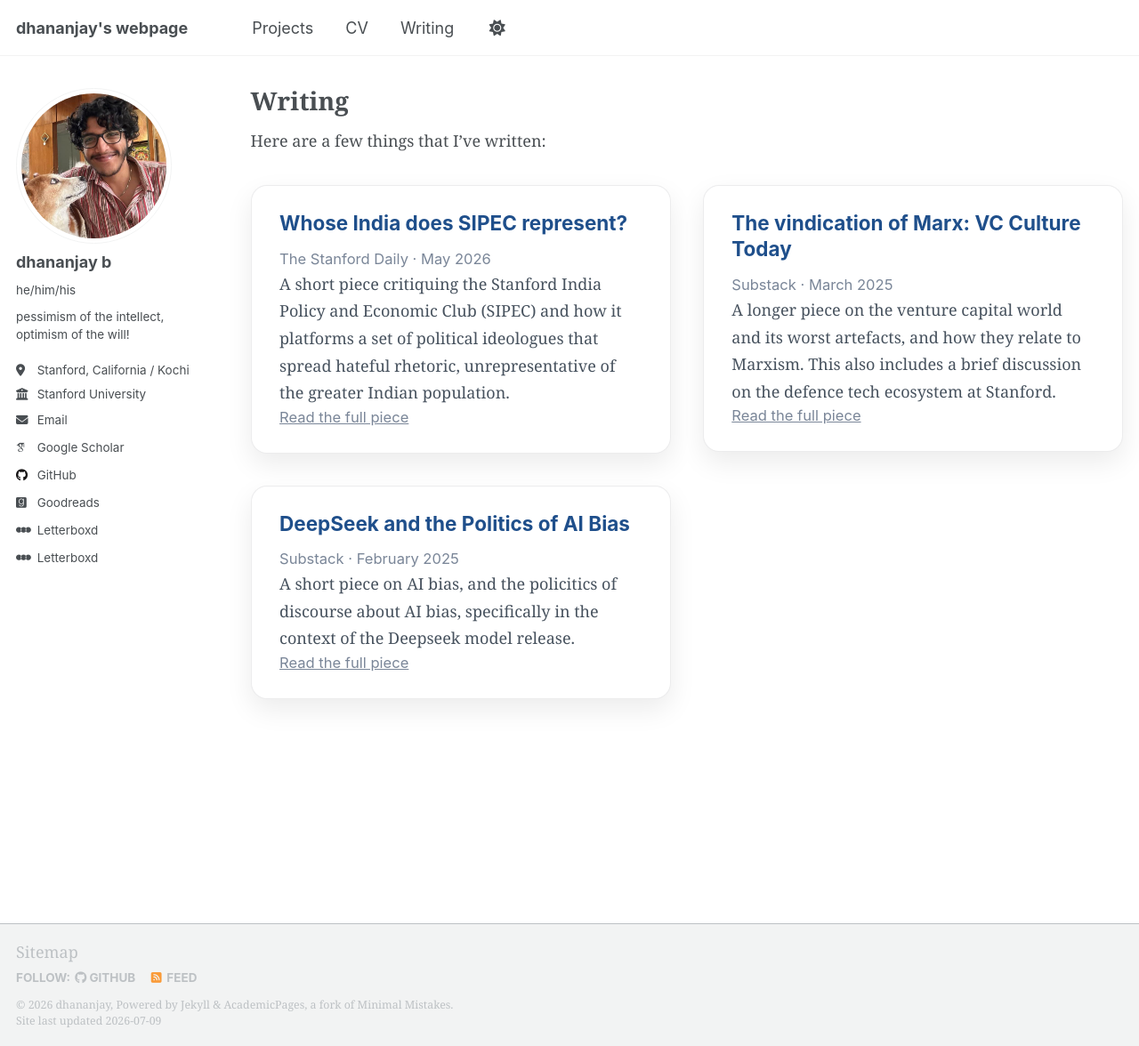
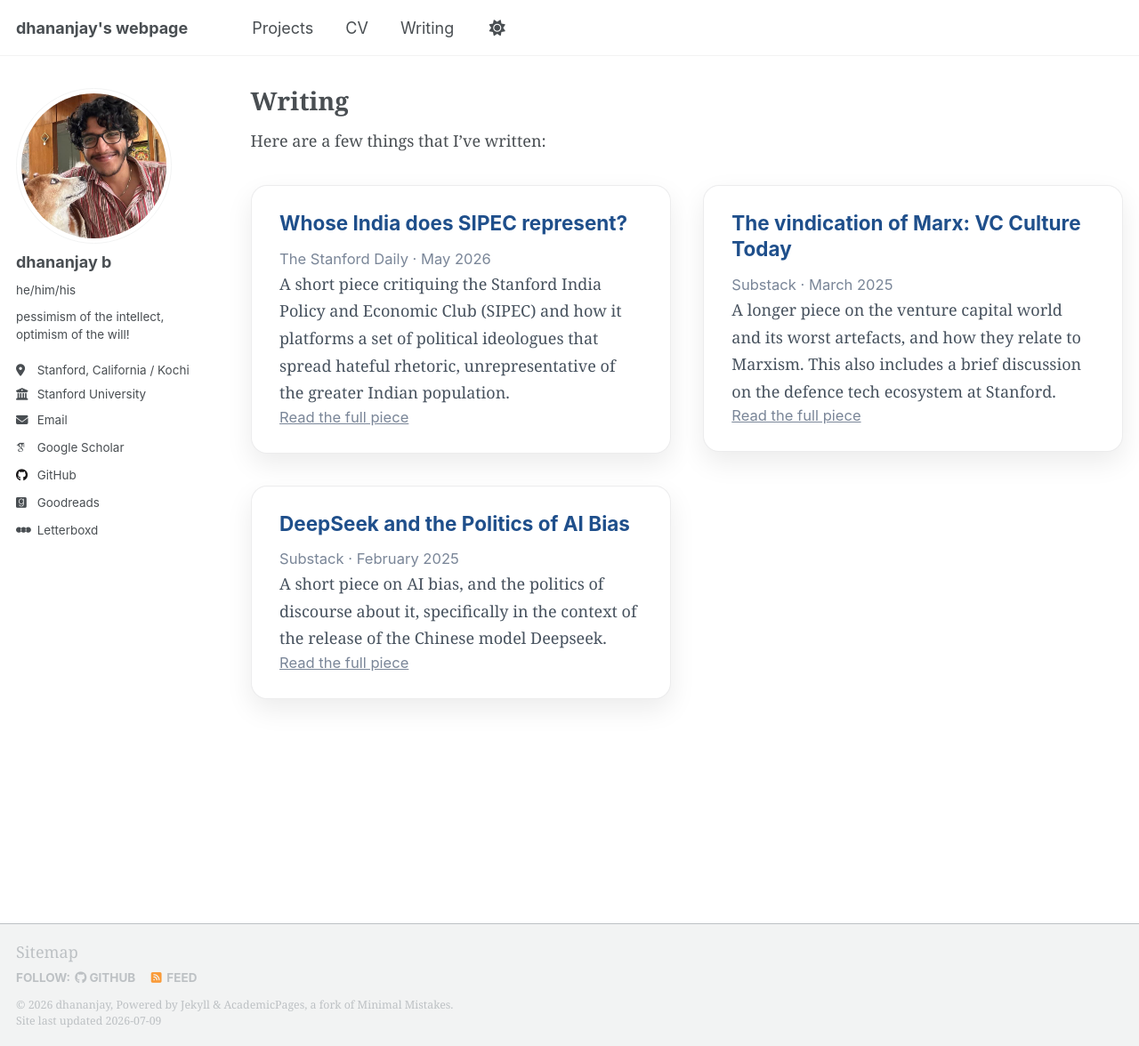
Before and after one commit to Dhananjay42/dhananjay42.github.io, a Jekyll site: the page built from _pages/writing.md, in a window 1280 px wide and 1176 px high. Shown: the whole window at 89% size. Built offline with Jekyll 4.4.1, drawn with Linux system fonts in a browser that asks for light colours; some web fonts are replaced; a script that is not in the unit is left out.

Commit message:
small changes

```diff
--- a/_data/writing.yml
+++ b/_data/writing.yml
@@ -13,5 +13,5 @@
 - title: "DeepSeek and the Politics of AI Bias"
   outlet: "Substack"
   date: "2025-02-10"
-  description: "A short piece on AI bias, and the policitics of discourse about AI bias, specifically in the context of the Deepseek model release."
+  description: "A short piece on AI bias, and the politics of discourse about it, specifically in the context of the release of the Chinese model Deepseek."
   url: "https://substack.com/home/post/p-156725528"
--- a/_includes/author-profile.html
+++ b/_includes/author-profile.html
@@ -115,7 +115,7 @@
         <li><a href="https://plus.google.com/+{{ author.google_plus }}"><i class="fab fa-fw fa-google-plus-g icon-pad-right" aria-hidden="true"></i>Google+</a></li>
       {% endif %}
       {% if author.keybase %}
-        <li><a href="https://keybase.io/{{ author.keybase }}"><i class="fas fa-fw fa-key icon-pad-right" aria-hidden="true"></i>Keybase</a></li>
+          <li><a href="https://keybase.io/{{ author.keybase }}"><i class="fas fa-fw fa-key icon-pad-right" aria-hidden="true"></i>Keybase</a></li>
       {% endif %}
       {% if author.instagram %}
         <li><a href="https://instagram.com/{{ author.instagram }}"><i class="fab fa-fw fa-instagram icon-pad-right" aria-hidden="true"></i>Instagram</a></li>
@@ -133,7 +133,7 @@
         <li><a href="{{ author.medium }}"><i class="fab fa-fw fa-medium icon-pad-right" aria-hidden="true"></i>Medium</a></li>
       {% endif %}
       {% if author.letterboxd %}
-        <li><a href="https://letterboxd.com/{{ author.letterboxd }}"><i class="fab fa-fw fa-letterboxd icon-pad-right" aria-hidden="true"></i>Letterboxd</a></li>
+          <!-- Duplicate Letterboxd link removed -->
       {% endif %}
       {% if author.pinterest %}
         <li><a href="https://www.pinterest.com/{{ author.pinterest }}"><i class="fab fa-fw fa-pinterest icon-pad-right" aria-hidden="true"></i>Pinterest</a></li>
```
